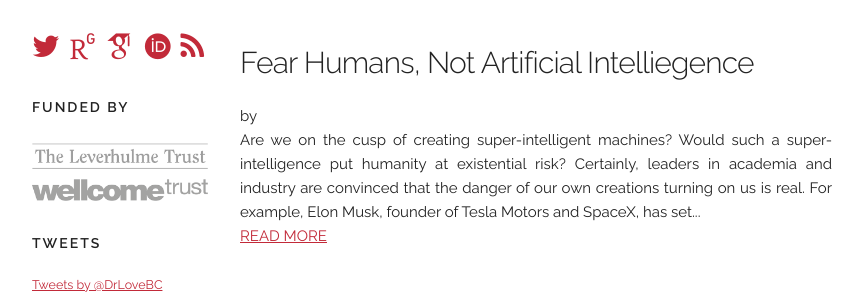
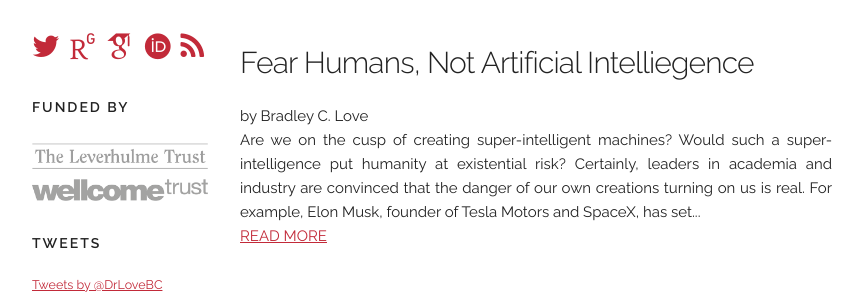
Before and after one commit to lovebc/lovebc.github.io, a Jekyll site: the page built from blog.html, in a window 1280 px wide. Shown: the part 624-922 px from the top of the page, without its empty margins (208-1071 px from the left). Built offline with Jekyll 4.4.1, drawn with Linux system fonts in a browser that asks for light colours; nearby versions of some CDN libraries; some web fonts are replaced; comment, search, counter and statistics services are not loaded.

Commit message:
Update 2016-05-15-fear-humans-not-artificial-intelligence.md

```diff
--- a/_posts/2016-05-15-fear-humans-not-artificial-intelligence.md
+++ b/_posts/2016-05-15-fear-humans-not-artificial-intelligence.md
@@ -2,6 +2,7 @@
 published: true
 title: Fear Humans, Not Artificial Intelliegence
 layout: post
+author: Bradley C. Love
 ---
 
 
```
